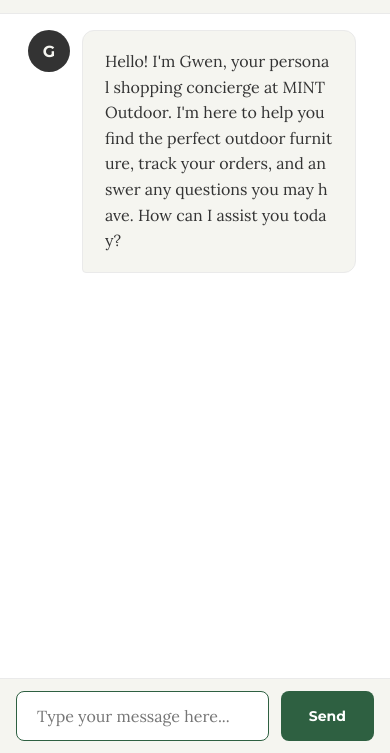
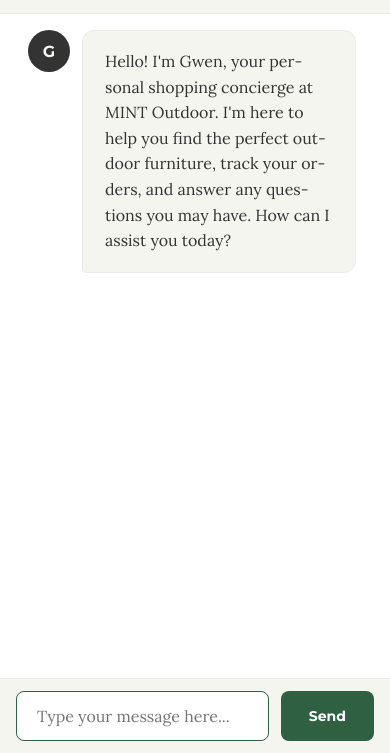
Before and after one commit to dmfairburn1984/gwen-sales-upgrade, a website: page widget.html in a window 390 px wide. Shown: the part 91-844 px from the top of the page. Drawn offline with Linux system fonts and the light colour scheme.

Commit message:
Final mobile keyboard fix

```diff
--- a/widget.html
+++ b/widget.html
@@ -160,11 +160,11 @@ body {
 .gwen-bubble {
     padding: 18px 22px;
     border-radius: 12px;
-    word-wrap: break-word; /* Keep for compatibility */
-    overflow-wrap: break-word; /* Modern wrapping for long words */
-    word-break: break-all; /* Break very long strings (e.g., URLs) */
-    white-space: normal; /* Ensure normal wrapping behavior */
-    hyphens: auto; /* Optional: Auto-hyphenate for better readability */
+    word-wrap: break-word; /* Legacy support */
+    overflow-wrap: break-word; /* Break long words at line end */
+    word-break: break-word; /* Changed from break-all to break-word */
+    white-space: normal; /* Normal wrapping at spaces */
+    hyphens: auto; /* Auto-hyphenate for better breaks */
     line-height: 1.6;
     font-size: 16px;
     font-weight: 400;
@@ -274,6 +274,7 @@ body {
         padding: 16px;
         -webkit-overflow-scrolling: touch; /* Smooth scroll */
         padding-bottom: calc(env(safe-area-inset-bottom) + 100px); /* Extra for keyboard */
+        overflow-x: hidden; /* No horizontal scroll */
     }
     .gwen-input-area {
         padding: 12px 16px;
@@ -285,6 +286,7 @@ body {
     }
     .gwen-chat-window {
         height: 100dvh; /* Full dynamic viewport */
+        overflow-x: hidden; /* Global prevention */
     }
 }
 
```
